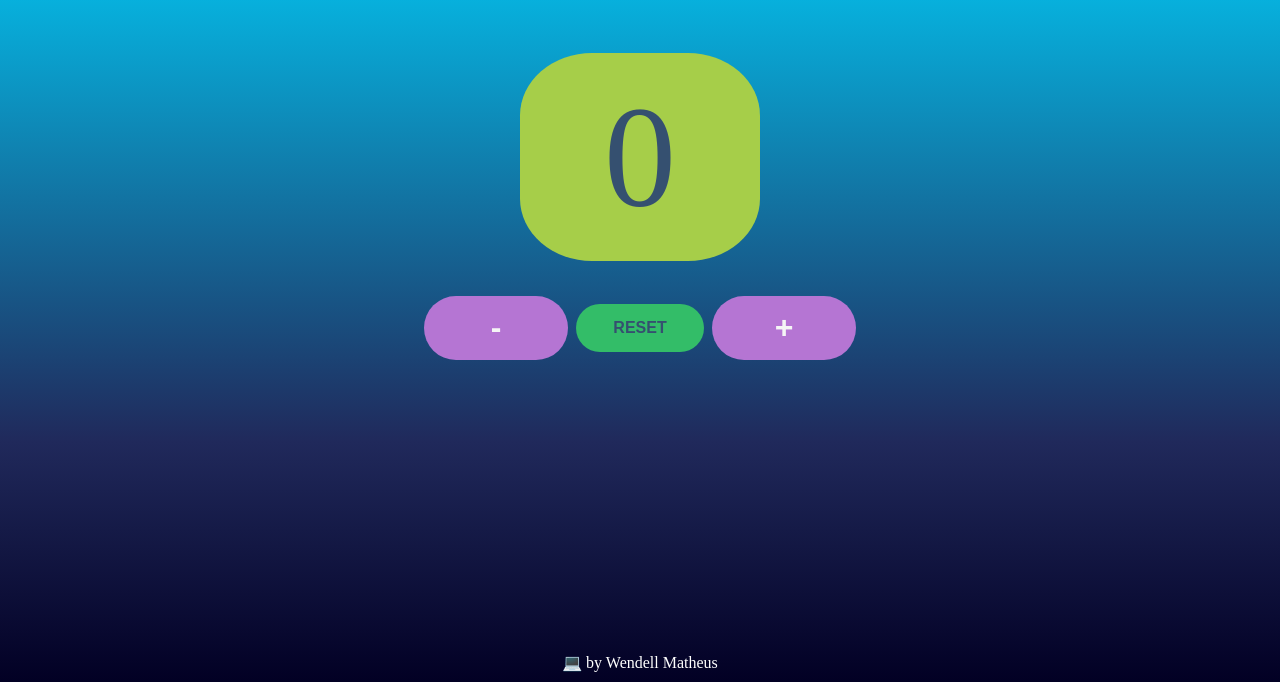
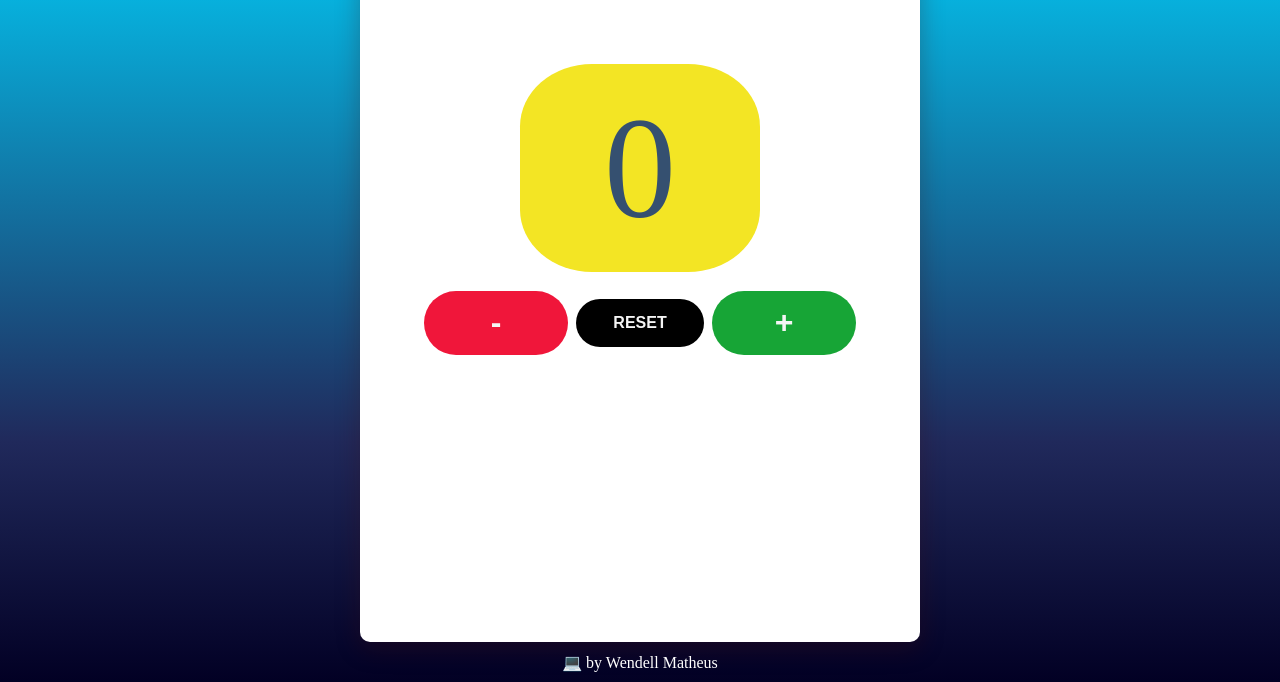
Before and after one commit to WendellMatheus/Counter-Js, a plain HTML site: page index.html in a window 1280 px wide. Shown: the part 118-800 px from the top of the page. Drawn offline with Linux system fonts and the light colour scheme.

Commit message:
upgrade layout

```diff
--- a/css/style.css
+++ b/css/style.css
@@ -1,4 +1,3 @@
-
 * {
   margin: 0;
   padding: 0;
@@ -7,7 +6,6 @@
 
 html,
 body {
-
   height: 100vh;
   width: 100vw;
   background: linear-gradient(
@@ -16,17 +14,14 @@
     rgba(32, 41, 91, 1) 30%,
     rgba(0, 212, 255, 1) 100%
   );
-
 }
 
 header {
-    width: 100vw;
-    color: whitesmoke;
+  color: rgba(32, 41, 91, 1);
   text-transform: uppercase;
 
   text-align: center;
   padding: 1.3rem;
-
 }
 
 main {
@@ -34,6 +29,27 @@
   justify-content: center;
   align-items: center;
 }
+
+.container {
+  display: flex;
+  position: relative;
+  align-items: center;
+  justify-content: center;
+  flex-direction: column;
+
+  width: 100%;
+  height: 100%;
+  min-height: 100%;
+}
+
+.box-container {
+  height: 90%;
+
+  border-radius: 10px;
+  background-color: white;
+  box-shadow: 0 7px 25px rgba(62, 9, 11, 0.3);
+}
+
 
 .content {
   width: 22rem;
@@ -48,40 +64,55 @@
 }
 
 .counter-container {
-
   width: 10rem;
   height: 8rem;
   font-size: 5rem;
   display: flex;
   justify-content: center;
   align-items: center;
-      background-color: #a6ce49;
+  background-color: #f3e524;
   color: #355070;
   border-radius: 30%;
-
 }
 
-  .btn-more,
-  .btn-less {
+.btn-more {
   width: 7rem;
   height: 3rem;
   border-radius: 80px;
   border: 2px solid transparent;
   font-size: 2rem;
-      background-color: #b575d3;
+  background-color: #17a536;
   color: whitesmoke;
   font-weight: bolder;
   margin: 0.5rem;
 }
 
+.btn-more:hover {
+  background-color: #1f6e30;
+}
+.btn-less {
+  width: 7rem;
+  height: 3rem;
+  border-radius: 80px;
+  border: none;
+  font-size: 2rem;
+  background-color: #f0163a;
+  color: whitesmoke;
+  font-weight: bolder;
+  margin: 0.5rem;
+}
+
+.btn-less:hover {
+  background-color: #b61b35;
+}
 .btn-reset {
   width: 5rem;
   height: 2.5rem;
   border-radius: 85px;
-    border: 2px solid transparent;
+  border: none;
   font-size: 1rem;
-    background-color: #33bd68;
-    color: #355070;
+  background-color: black;
+  color: whitesmoke;
   font-weight: bold;
 
   text-transform: uppercase;
@@ -97,11 +128,10 @@
 .btn-more,
 .btn-reset:hover {
   cursor: pointer;
-
+  border: none;
 }
 
 footer {
-
   width: 100%;
   margin: 0;
   text-align: center;
@@ -110,19 +140,15 @@
   font-size: 1rem;
   margin-bottom: 10px;
   color: #fff;
+}
 
+@media (min-width: 1100px) {
+  .content {
+    width: 35rem;
 
   }
 
-  @media (min-width: 1100px) {
-
-    .content {
-      width: 35rem;
-      height: 23rem;
-    }
-
   .counter-container {
-
     width: 15rem;
     height: 13rem;
     font-size: 9rem;
@@ -135,15 +161,11 @@
   }
 
   .btn-reset {
-
     width: 8rem;
     height: 3rem;
-
   }
 
   header {
     font-size: 1.5rem;
   }
-
-
 }
--- a/index.html
+++ b/index.html
@@ -1,19 +1,23 @@
 <!DOCTYPE html>
 <html lang="en">
+
 <head>
     <meta charset="UTF-8">
     <meta name="viewport" content="width=device-width, initial-scale=1.0">
     <link href="css/style.css" rel="stylesheet">
-    <script src="js/index.js" defer ></script>
+    <script src="js/index.js" defer></script>
     <title>Document</title>
 </head>
+
 <body>
+    <section class="container">
+        <div class="box-container">
+
             <header>
                 <h1>counter</h1>
             </header>
 
             <main>
-
                 <section class="content">
                     <div class="counter-container">
 
@@ -26,8 +30,10 @@
                         <button class="btn-more">+</button>
                     </div>
                 </section>
+            </main>
+        </div>
+    </section>
 
-    </main>
 
     <footer>
         <p> 💻 by Wendell Matheus </p>
@@ -38,4 +44,5 @@
 
 
 </body>
+
 </html>
```
Lines whose indentation alone changed are shown as unchanged.
